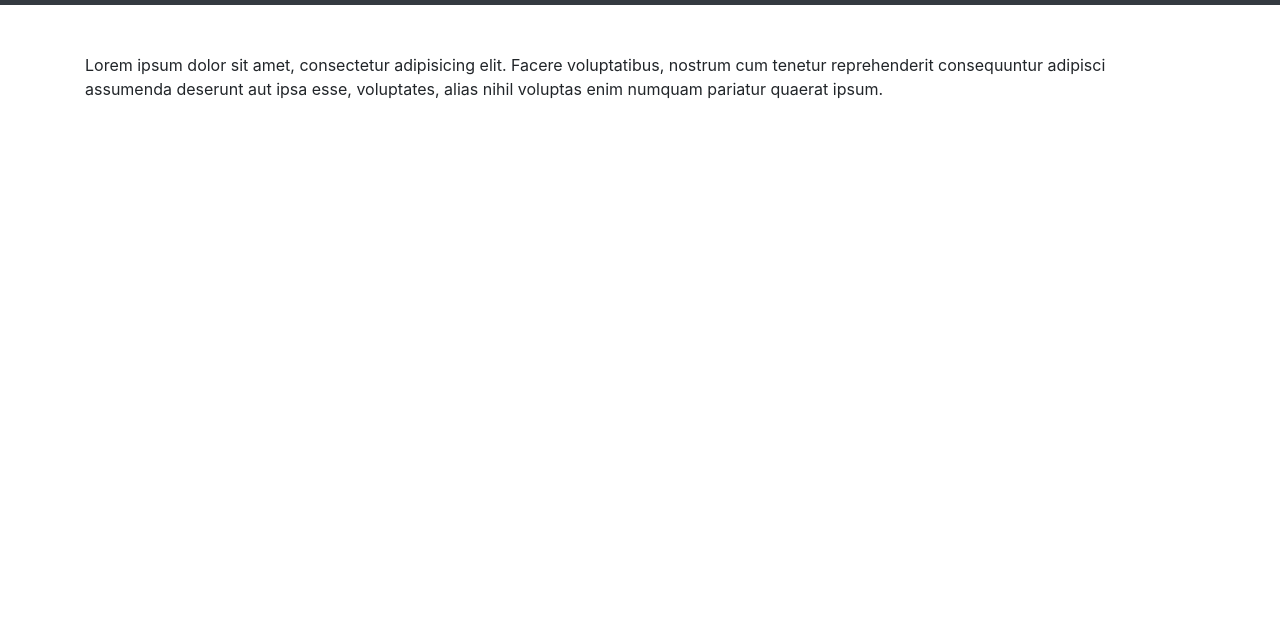
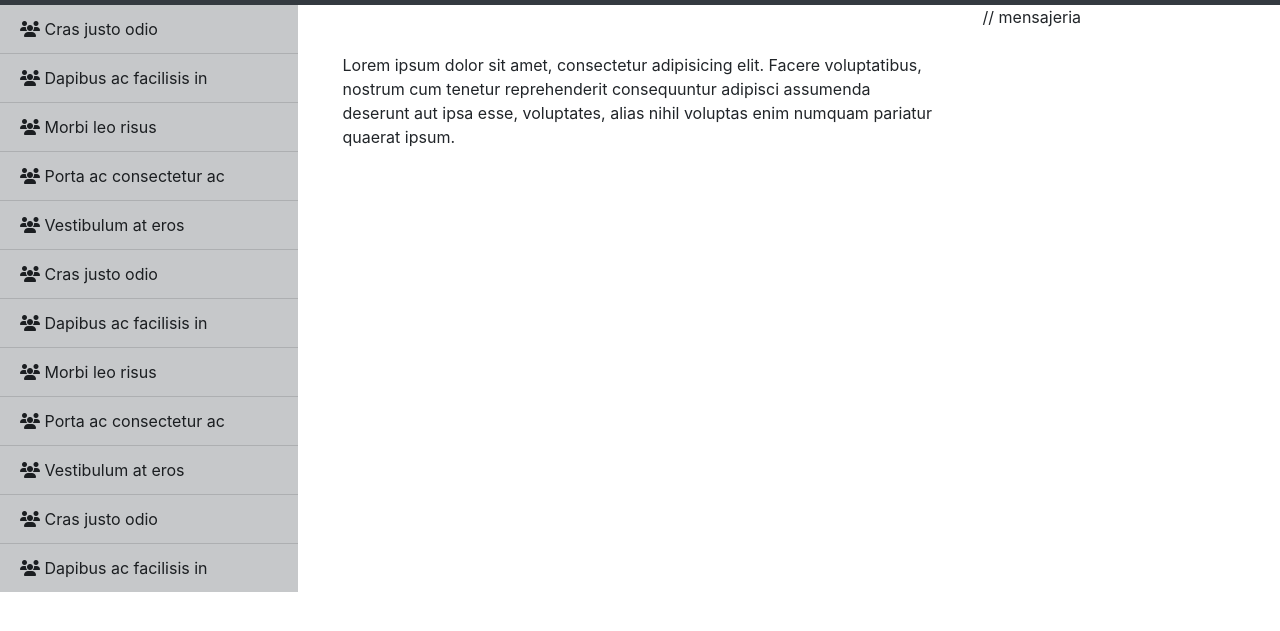
Before and after one commit to jaramirezsoaint/MiPechoSobreTuEspalda, a plain HTML site: page index.html in a window 1280 px wide. Shown: the part 71-702 px from the top of the page. Drawn offline with nearby package versions, Linux system fonts and the light colour scheme.

Commit message:
menu 005

```diff
--- a/index.html
+++ b/index.html
@@ -1,5 +1,6 @@
 <!DOCTYPE html>
 <html lang="en">
+
 <head>
 	<meta charset="UTF-8">
 	<title>Facebook clon</title>
@@ -8,6 +9,7 @@
 	<link rel="stylesheet" type="text/css" href="resources/style.css">
 
 </head>
+
 <body>
 
 
@@ -16,7 +18,8 @@
 	<nav class="navbar navbar-expand-lg navbar-dark bg-dark">
 
 		<a class="navbar-brand" href="#"><img src="resources/img/face_logo.png" class="logo_facebook" alt=""></a>
-		<button class="navbar-toggler" type="button" data-toggle="collapse" data-target="#navbarSupportedContent" aria-controls="navbarSupportedContent" aria-expanded="false" aria-label="Toggle navigation">
+		<button class="navbar-toggler" type="button" data-toggle="collapse" data-target="#navbarSupportedContent"
+			aria-controls="navbarSupportedContent" aria-expanded="false" aria-label="Toggle navigation">
 			<span class="navbar-toggler-icon"></span>
 		</button>
 
@@ -30,7 +33,8 @@
 					<a class="nav-link mr-5" href="#"><i class="fa fa-home fa-2x" aria-hidden="true"></i></a>
 				</li>
 				<li class="nav-item">
-		        	<a class="nav-link mr-5" href="#"><i class="fa fa-caret-square-o-right fa-2x" aria-hidden="true"></i></a>
+					<a class="nav-link mr-5" href="#"><i class="fa fa-caret-square-o-right fa-2x"
+							aria-hidden="true"></i></a>
 				</li>
 				<li class="nav-item">
 					<a class="nav-link mr-5" href="#"><i class="fa fa-shopping-cart fa-2x" aria-hidden="true"></i></a>
@@ -72,16 +76,48 @@
 		</div>
 	</nav>
 
+
+	<div class="row">
+		<div class="col-md-3">
+			<ul class="list-group list-group-flush ">
+				<li class="list-group-item list-group-item-action list-group-item-dark"><i class="fa fa-users " aria-hidden="true"></i> Cras justo odio</li>
+				<li class="list-group-item list-group-item-action list-group-item-dark"><i class="fa fa-users " aria-hidden="true"></i> Dapibus ac facilisis in</li>
+				<li class="list-group-item list-group-item-action list-group-item-dark"><i class="fa fa-users " aria-hidden="true"></i> Morbi leo risus</li>
+				<li class="list-group-item list-group-item-action list-group-item-dark"><i class="fa fa-users " aria-hidden="true"></i> Porta ac consectetur ac</li>
+				<li class="list-group-item list-group-item-action list-group-item-dark"><i class="fa fa-users " aria-hidden="true"></i> Vestibulum at eros</li>
+				<li class="list-group-item list-group-item-action list-group-item-dark"><i class="fa fa-users " aria-hidden="true"></i> Cras justo odio</li>
+				<li class="list-group-item list-group-item-action list-group-item-dark"><i class="fa fa-users " aria-hidden="true"></i> Dapibus ac facilisis in</li>
+				<li class="list-group-item list-group-item-action list-group-item-dark"><i class="fa fa-users " aria-hidden="true"></i> Morbi leo risus</li>
+				<li class="list-group-item list-group-item-action list-group-item-dark"><i class="fa fa-users " aria-hidden="true"></i> Porta ac consectetur ac</li>
+				<li class="list-group-item list-group-item-action list-group-item-dark"><i class="fa fa-users " aria-hidden="true"></i> Vestibulum at eros</li>
+				<li class="list-group-item list-group-item-action list-group-item-dark"><i class="fa fa-users " aria-hidden="true"></i> Cras justo odio</li>
+				<li class="list-group-item list-group-item-action list-group-item-dark"><i class="fa fa-users " aria-hidden="true"></i> Dapibus ac facilisis in</li>
+
+			</ul>
+		</div>
+		<div class="col-md-6">
 			<div class="container my-5">
-		<p>Lorem ipsum dolor sit amet, consectetur adipisicing elit. Facere voluptatibus, nostrum cum tenetur reprehenderit consequuntur adipisci assumenda deserunt aut ipsa esse, voluptates, alias nihil voluptas enim numquam pariatur quaerat ipsum.</p>
+				<p>Lorem ipsum dolor sit amet, consectetur adipisicing elit. Facere voluptatibus, nostrum cum tenetur
+					reprehenderit consequuntur adipisci assumenda deserunt aut ipsa esse, voluptates, alias nihil
+					voluptas enim numquam pariatur quaerat ipsum.</p>
 			</div>
+		</div>
+		<div class="col-md-3">
+			// mensajeria
+		</div>
+
+	</div>
+
+
 
 
 
 </body>
 
 <!-- Scripts -->
-	<script src="https://code.jquery.com/jquery-3.5.1.slim.min.js" integrity="sha384-DfXdz2htPH0lsSSs5nCTpuj/zy4C+OGpamoFVy38MVBnE+IbbVYUew+OrCXaRkfj" crossorigin="anonymous"></script>
+<script src="https://code.jquery.com/jquery-3.5.1.slim.min.js"
+	integrity="sha384-DfXdz2htPH0lsSSs5nCTpuj/zy4C+OGpamoFVy38MVBnE+IbbVYUew+OrCXaRkfj"
+	crossorigin="anonymous"></script>
 <script src="resources/js/bootstrap.min.js" type="text/javascript"></script>
 <script src="resources/js/bootstrap.bundle.min.js" type="text/javascript"></script>
 <script src="https://use.fontawesome.com/09bf6568ce.js"></script>
```
Lines whose indentation alone changed are shown as unchanged.
